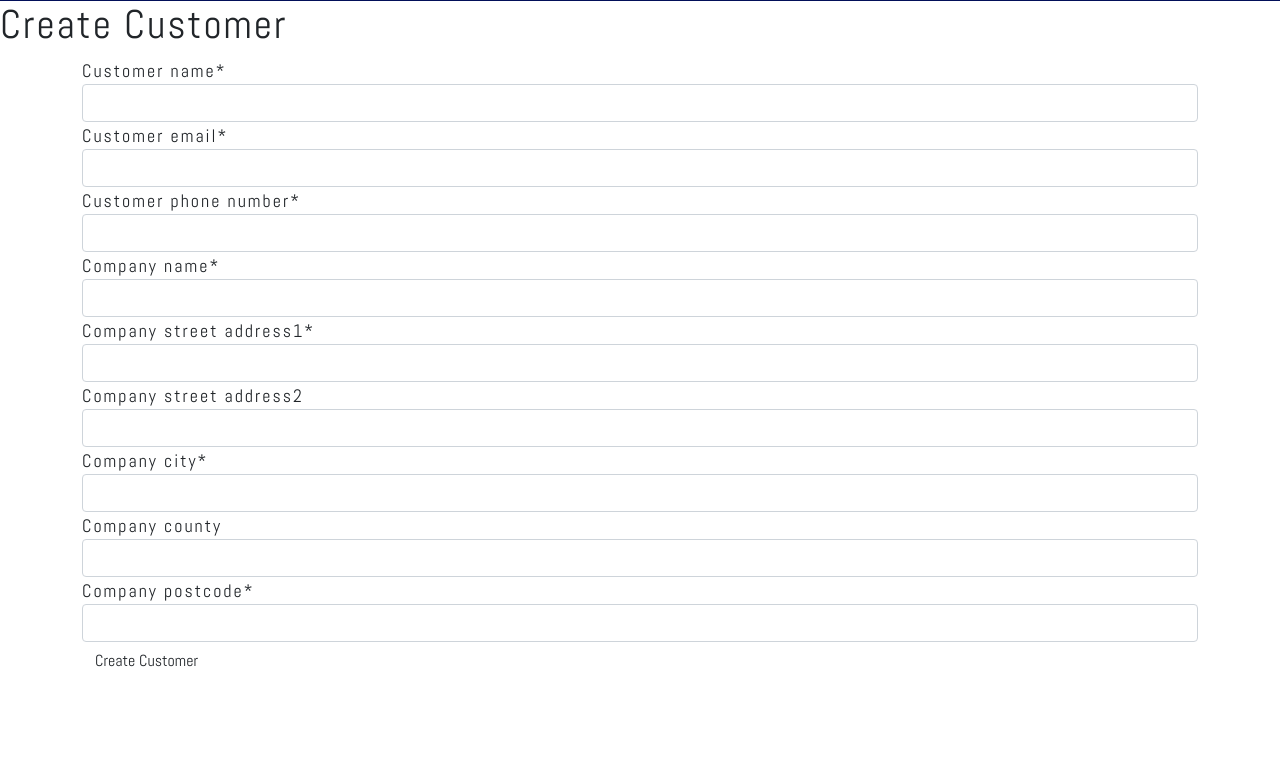
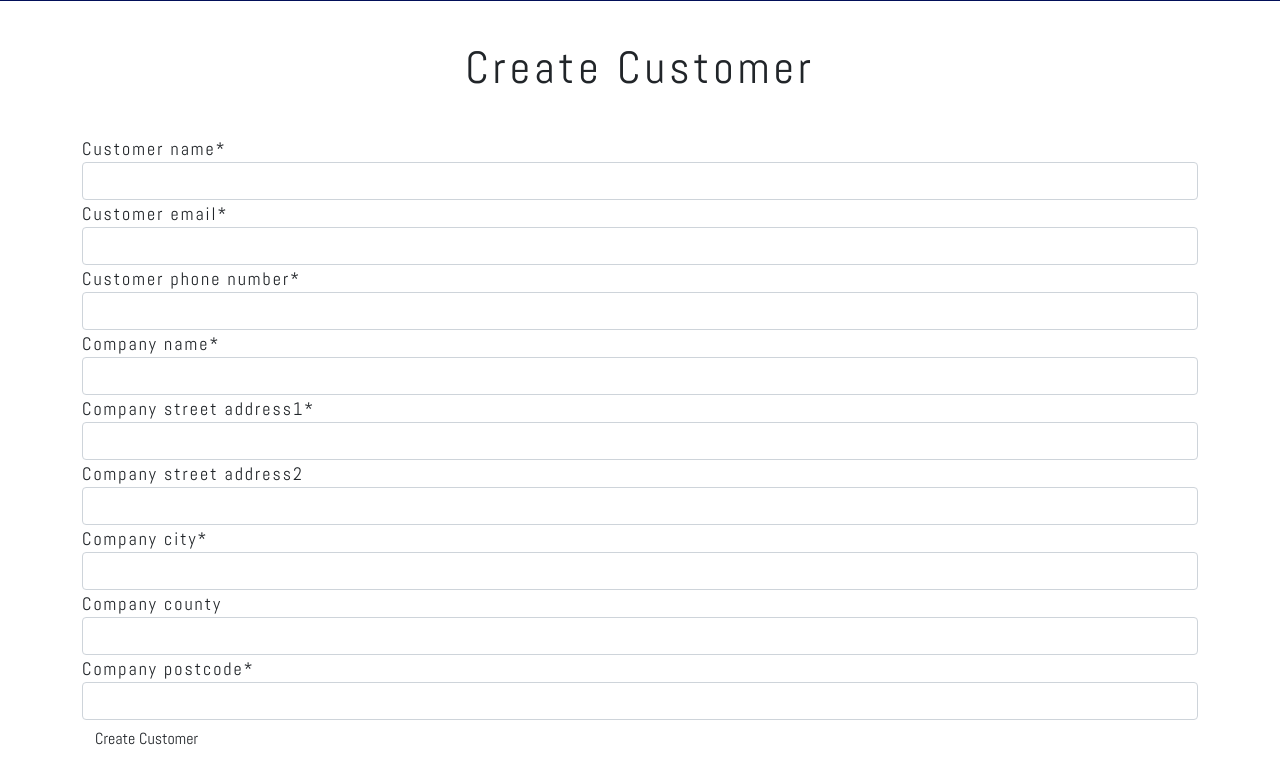
Before and after one commit to R-Prince/counter_ms4, a Django app: page /customer/create_customer/ in a window 1280 px wide. Shown: the part 58-816 px from the top of the page. Before the commit the page ends 725 px from the top, so only its background shows below. Run offline with Django 3.2, Linux system fonts and the light colour scheme; some libraries are stand-ins or nearby versions.

Commit message:
Add styling to base account page header

```diff
--- a/customers/templates/customers/create_customer.html
+++ b/customers/templates/customers/create_customer.html
@@ -1,8 +1,11 @@
 {% extends 'base_account.html' %}
 {% load static %}
 
+{% block page_header %}
+    <h1 class="d-flex justify-content-center page-header">Create Customer</h1>
+{% endblock %}
+
 {% block content %}
-    <h1>Create Customer</h1>
     <div class="container">
         <div class="row">
             <div class="col-12">
--- a/customers/templates/customers/customers.html
+++ b/customers/templates/customers/customers.html
@@ -1,5 +1,9 @@
 {% extends 'base_account.html' %}
 {% load static %}
+
+{% block page_header %}
+    <h1 class="d-flex justify-content-center page-header">Customers</h1>
+{% endblock %}
 
 {% block content %}
     <div class="container">
--- a/profiles/templates/profiles/profile.html
+++ b/profiles/templates/profiles/profile.html
@@ -4,6 +4,7 @@
 {% block extra_css %}
     <link rel="stylesheet" href="{% static 'profiles/css/profiles.css' %}">
 {% endblock %}
+
 
 {% block content %}
     <div class="container-fluid profile-container">
--- a/static/css/base.css
+++ b/static/css/base.css
@@ -59,6 +59,13 @@ body{
     font-size: 35px;
 }
 
+/* Page Header CSS */
+.page-header{
+    margin: 40px 0px 40px 0px;
+    letter-spacing: 4px;
+    font-size: 45px;
+}
+
 /* Homepage CSS */
 
 .hero-container{
--- a/templates/base_account.html
+++ b/templates/base_account.html
@@ -95,8 +95,15 @@
         </div>
     {% endif %}
 
-    {% block page_header %}
-    {% endblock %}
+    <div class="container">
+        <div class="row">
+            <div class="col-12">
+                {% block page_header %}
+
+                {% endblock %}
+            </div>
+        </div>
+    </div>
 
     {% block content %}
     {% endblock %}
```
